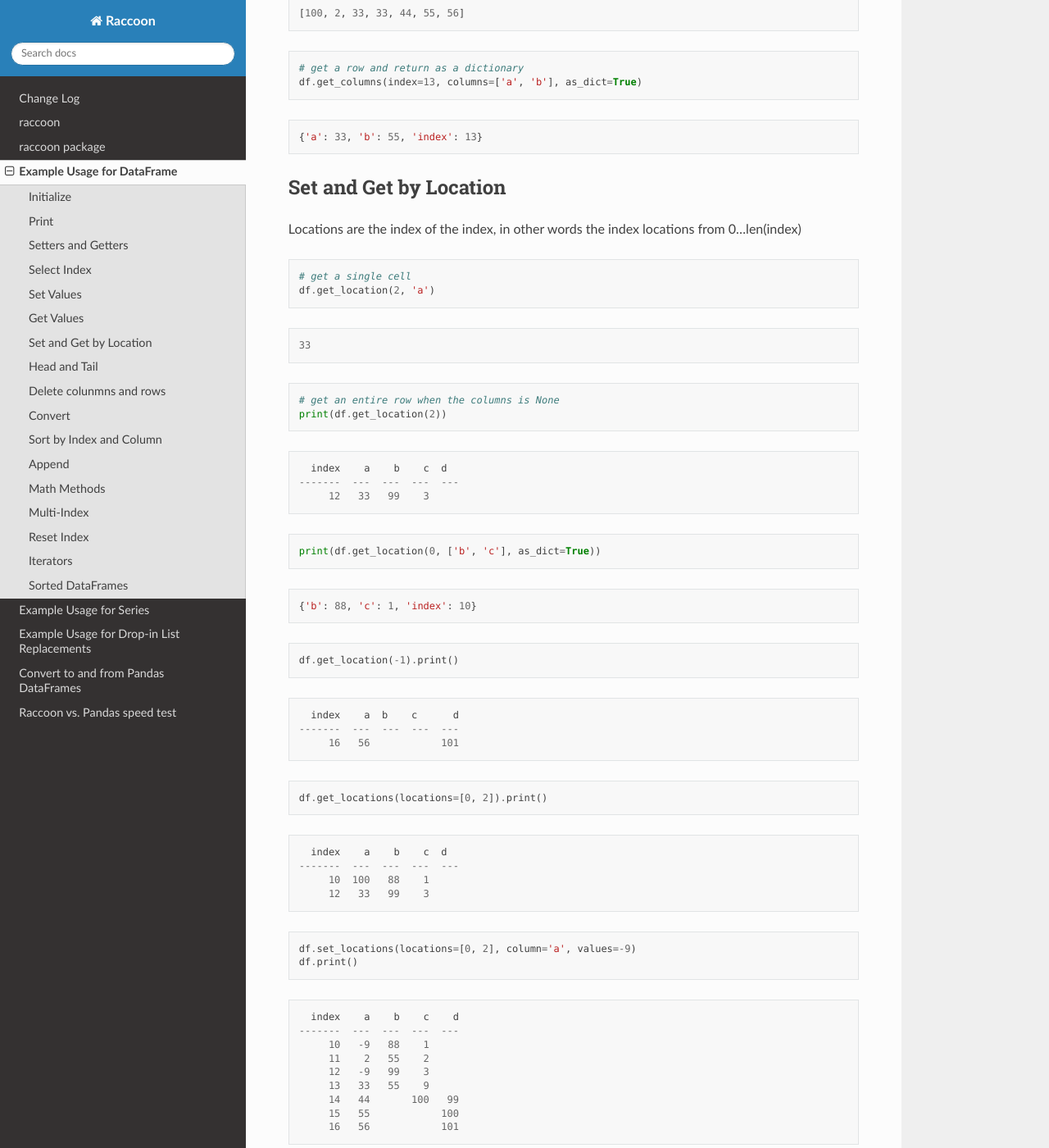
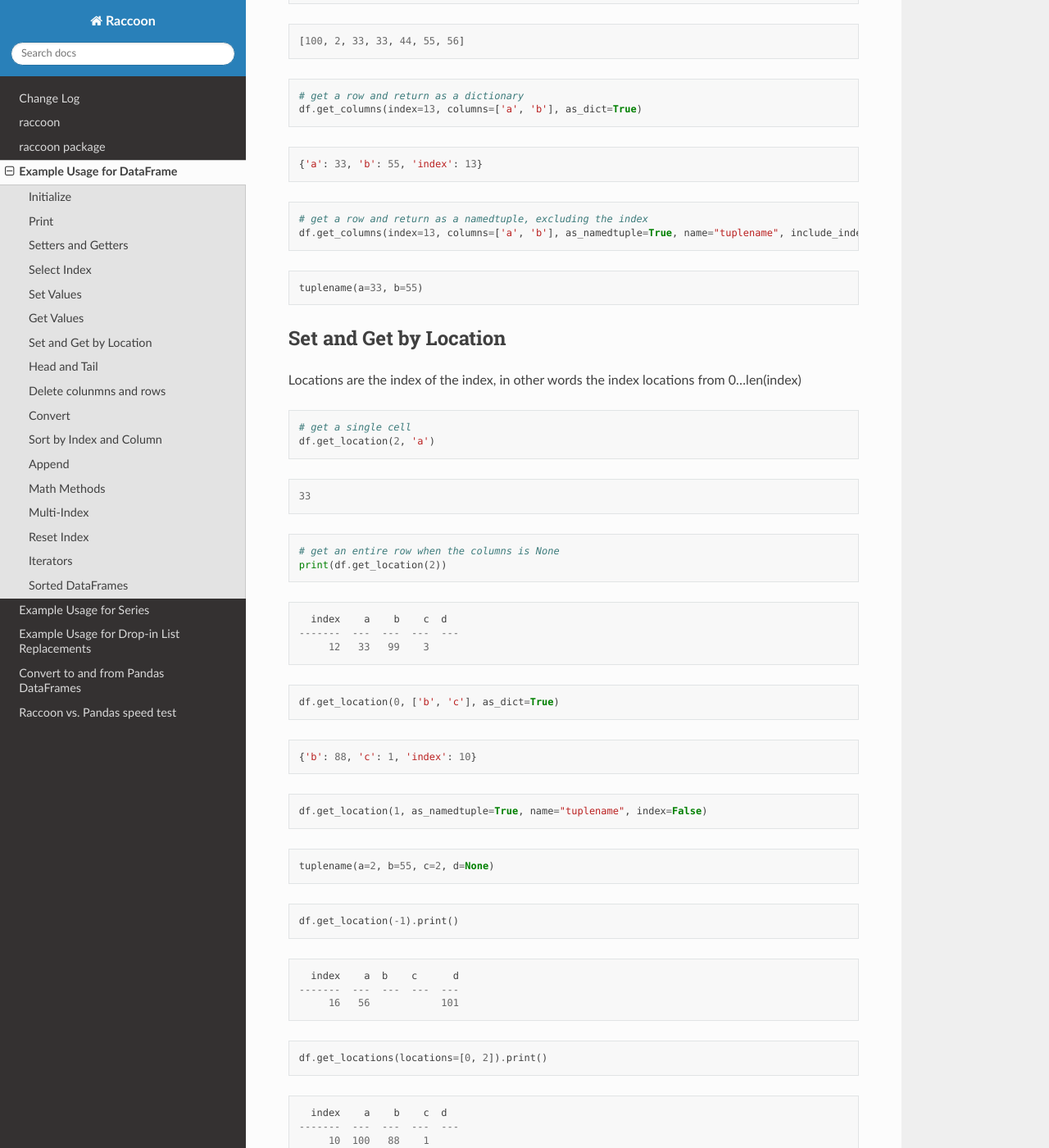
Before and after one commit to rsheftel/raccoon, a Sphinx documentation site: the page built from docs/usage_dataframe.rst, in a window 1280 px wide and 1400 px high, scrolled down 7346 px. Shown: the whole window at 82% size. Built offline with Sphinx 7.4.7 and the Read the Docs theme 3.1.0, drawn with Linux system fonts in a browser that asks for light colours; some of the changed text lies outside the part shown.

Commit message:
final docs update

```diff
--- a/README.rst
+++ b/README.rst
@@ -64,7 +64,7 @@ My hope is that one day Pandas solves the speed problem with growing DataFrames
 
 Python Version
 ~~~~~~~~~~~~~~
-Raccoon requires Python 3.4 or greater. Python 2.7 support was eliminated as of version 3.0. If you need to use raccoon
+Raccoon requires Python 3.11 or greater. Python 2.7 support was eliminated as of version 3.0. If you need to use raccoon
 with Python 2.7 use any version less than 3.0
 
 Helper scripts
--- a/docs/usage_dataframe.rst
+++ b/docs/usage_dataframe.rst
@@ -4,7 +4,9 @@ Example Usage for DataFrame
 .. code:: python
 
     # remove comment to use latest development version
-    import sys; sys.path.insert(0, '../')
+    import sys;
+
+    sys.path.insert(0, '../')
 
 .. code:: python
 
@@ -400,7 +402,7 @@ Set Values
 .. code:: python
 
     # append rows, again use caution
-    df.append_rows([15, 16], {'a': [55, 56], 'd': [100,101]})
+    df.append_rows([15, 16], {'a': [55, 56], 'd': [100, 101]})
     print(df)
 
 
@@ -544,6 +546,20 @@ Get Values
 
 
 
+.. code:: python
+
+    # get a row and return as a namedtuple, excluding the index
+    df.get_columns(index=13, columns=['a', 'b'], as_namedtuple=True, name="tuplename", include_index=False)
+
+
+
+
+.. parsed-literal::
+
+    tuplename(a=33, b=55)
+
+
+
 Set and Get by Location
 -----------------------
 
@@ -579,12 +595,28 @@ from 0…len(index)
 
 .. code:: python
 
-    print(df.get_location(0, ['b', 'c'], as_dict=True))
+    df.get_location(0, ['b', 'c'], as_dict=True)
+
+
 
 
 .. parsed-literal::
 
     {'b': 88, 'c': 1, 'index': 10}
+
+
+
+.. code:: python
+
+    df.get_location(1, as_namedtuple=True, name="tuplename", index=False)
+
+
+
+
+.. parsed-literal::
+
+    tuplename(a=2, b=55, c=2, d=None)
+
 
 
 .. code:: python
@@ -1177,7 +1209,7 @@ Reset Index
 .. code:: python
 
     df = rc.DataFrame({'a': [1, 2, 3], 'b': [4, 5, 6]}, columns=['a', 'b'],
-                       index=[('a', 10, 'x'), ('b', 11, 'y'), ('c', 12, 'z')], index_name=('melo', 'helo', 'gelo'))
+                      index=[('a', 10, 'x'), ('b', 11, 'y'), ('c', 12, 'z')], index_name=('melo', 'helo', 'gelo'))
     print(df)
 
 
```
Also changed, not shown: other parts of docs/usage_dataframe.rst (+4 -4 lines), docs/raccoon.rst (+5 -6 lines), 1 other file.
